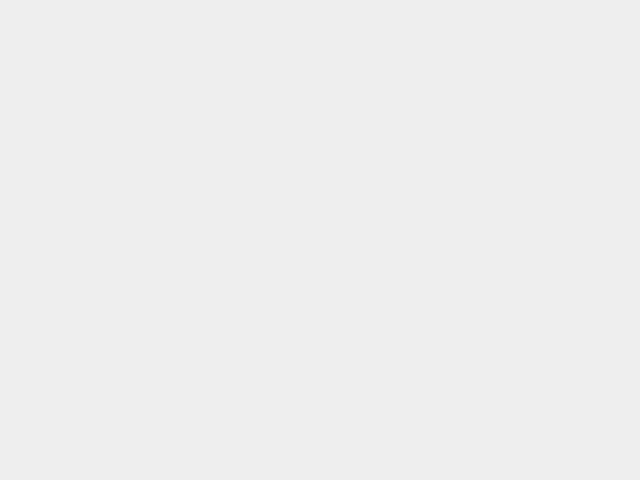
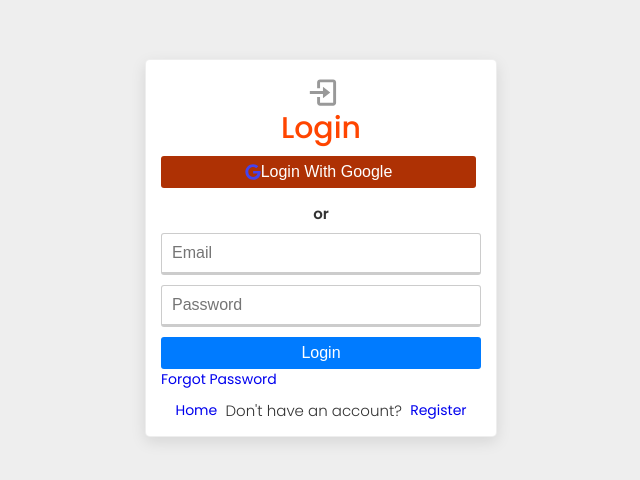
Before and after one commit to Justina177/Mern-Stack-Authentication, a React (Create React App) app: page /login in a window 1280 px wide. Before the commit this address had no page. Shown: the part 152-632 px from the top of the page, without its empty margins (319-959 px from the left). Built offline with nearby package versions, Linux system fonts and the light colour scheme.

Commit message:
Added the Login component

```diff
--- a/src/App.js
+++ b/src/App.js
@@ -2,8 +2,9 @@
 import { BrowserRouter, Routes, Route } from 'react-router-dom';
 import './App.css';
 import Layout from './components/layout/Layout'
+import Login from './pages/auth/Login';
 import Home from './pages/home/Home';
-import Auth from './pages/auth/Auth';
+// import Auth from './pages/auth/Auth';
 function App() {
   return (
    <>
@@ -14,7 +15,7 @@
         <Home />
      </Layout>
     } />
-     <Route path="/auth" element={<Auth />} />
+     <Route path="/login" element={<Login />} />
    </Routes>
    </BrowserRouter>
    </>
--- /dev/null
+++ b/src/components/card/Card.jsx
@@ -0,0 +1,14 @@
+import React from 'react';
+import styles from './Card.module.scss';
+
+
+const Card = ({children, cardClass}) => {
+  return (
+    <div className={`${styles.card} ${cardClass}`}>
+        {children}
+
+    </div>
+  )
+}
+
+export default Card
--- /dev/null
+++ b/src/components/card/Card.module.scss
@@ -0,0 +1,6 @@
+.card {
+    border: 1px solid transparent;
+    border-radius: 5px;
+    box-shadow: var(--box-shadow);
+    overflow: hidden;
+  }
--- a/src/pages/auth/Auth.jsx
+++ /dev/null
@@ -1,12 +0,0 @@
-import React from 'react'
-
-const Auth = () => {
-  return (
-    <div>
-      this is the authetication page
-
-    </div>
-  )
-}
-
-export default Auth
--- /dev/null
+++ b/src/pages/auth/Login.jsx
@@ -0,0 +1,72 @@
+import React, { useState } from 'react';
+import { BiLogIn } from 'react-icons/bi';
+import { FaGoogle } from 'react-icons/fa';
+import { Link } from 'react-router-dom';
+import Card from '../../components/card/Card';
+import styles from "./auth.module.scss"
+
+const Login = () => {
+    const [email, setEmail] = useState("");
+    const [password, setPassword] = useState("")
+
+    const handleInputChange = () => {};
+
+    const loginUser = () => {};
+
+  return (
+    <div className={`container ${styles.auth}`}>
+        <Card>
+        <div className={styles.form}>
+            <div className="--flex-center">
+                <BiLogIn size={35} color="#999" />
+            </div>
+            <h2>Login</h2>
+            <div className="--flex-center">
+            <button className="--btn --btn-google --btn-block">
+            <FaGoogle color="#4543ee" /> Login With Google
+          </button>
+            </div>
+            <br />
+            <p className="--text-center --fw-bold">or</p>
+            <form onSubmit={loginUser}>
+            <input
+              type="email"
+              placeholder="Email"
+              required
+              name="email"
+              value={email}
+              onChange={handleInputChange}
+              />
+
+            <input
+              type="password"
+              placeholder="Password"
+              required
+              name="password"
+              value={""}
+              onChange={handleInputChange}
+            />
+
+            <button type="submit" className="--btn --btn-primary --btn-block">
+              Login
+            </button>
+
+            </form>
+            <Link to="/forgot">Forgot Password</Link>
+          <span className={styles.register}>
+            <Link to="/">Home</Link>
+            <p> &nbsp; Don't have an account? &nbsp;</p>
+            <Link to="/register">Register</Link>
+          </span>
+
+
+        </div>
+
+
+        </Card>
+
+    </div>
+  )
+}
+
+export default Login
--- /dev/null
+++ b/src/pages/auth/auth.module.scss
@@ -0,0 +1,99 @@
+.auth {
+    min-height: 100vh;
+    display: flex;
+    justify-content: center;
+    align-items: center;
+
+    .img {
+      animation: slide-down 0.5s ease;
+    }
+
+    .form {
+      width: 35rem;
+      padding: 1.5rem;
+      animation: slide-up 0.5s ease;
+      background-color: #fff;
+      h2 {
+        color: var(--color-danger);
+        text-align: center;
+      }
+      form {
+        input[type="text"],
+        input[type="email"],
+        input[type="password"] {
+          display: block;
+          font-size: 1.6rem;
+          font-weight: 300;
+          padding: 1rem;
+          margin: 1rem auto;
+          width: 100%;
+          border: 1px solid #ccc;
+          border-bottom: 3px solid #ccc;
+          border-radius: 3px;
+          outline: none;
+
+          &:focus {
+            outline: none;
+            box-shadow: 0 1rem 2rem rgba(0, 0, 0, 0.1);
+            border-bottom: 3px solid #55c57a;
+          }
+
+          &:focus:invalid {
+            border-bottom: 3px solid #ff7730;
+          }
+        }
+        .links {
+          display: flex;
+          justify-content: space-between;
+          margin: 5px 0;
+        }
+
+        p {
+          text-align: center;
+          margin: 1rem;
+        }
+      }
+      .register {
+        display: flex;
+        justify-content: center;
+        align-items: center;
+        margin-top: 1rem;
+      }
+    }
+
+    .group {
+      border: 1px solid var(--light-blue);
+      padding: 5px;
+      margin-bottom: 5px;
+    }
+
+    .indicator {
+      display: flex;
+      justify-content: flex-start;
+      align-items: center;
+      font-size: 10px;
+    }
+
+    @keyframes slide-up {
+      0% {
+        transform: translateY(-5rem);
+      }
+      100% {
+        transform: translateY(0);
+      }
+    }
+    @keyframes slide-down {
+      0% {
+        transform: translateY(5rem);
+      }
+      100% {
+        transform: translateY(0);
+      }
+    }
+  }
+
+  @media screen and (max-width: 700px) {
+    .img {
+      display: none;
+    }
+  }
```
Also changed, not shown: src/pages/auth/Auth.scss (deleted).
